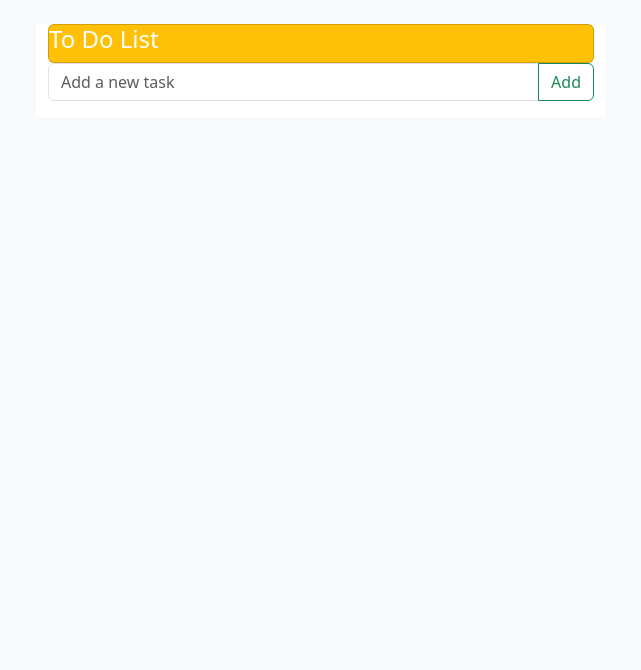
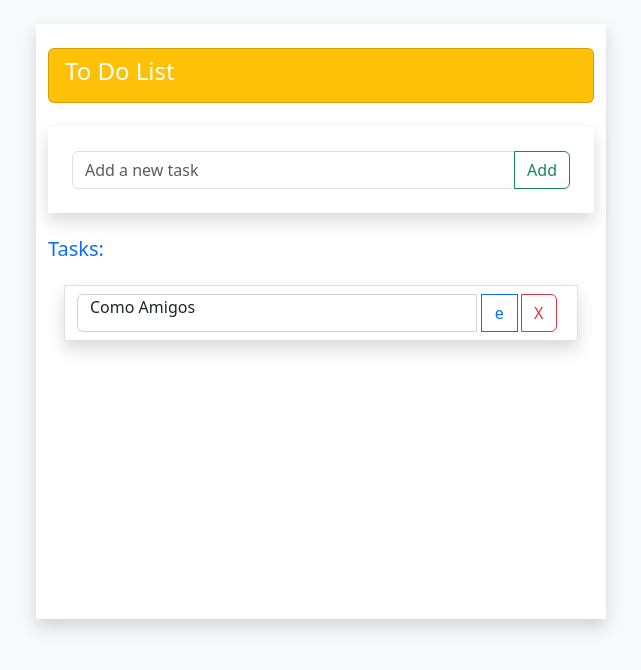
Before and after one commit to GianPolastri/ToDoList-Challenge, an Angular app: page / in a window 1280 px wide. Shown: the top 670 px of the page, without its empty margins (319-960 px from the left). Built offline with nearby package versions, Linux system fonts and the light colour scheme.

Commit message:
display for the tasks, some buttons and css

```diff
--- a/src/app/component/dashboard/dashboard.component.html
+++ b/src/app/component/dashboard/dashboard.component.html
@@ -1,18 +1,33 @@
 <div class="container-fluid bg-light">
     <div class="container bg-light" >
-        <div class="row mt-4">
+        <div class="row mt-4" style="height: 500px">
             <div class="col"></div>
-            <div class="col-md-6 bg-white">
+            <div class="col-md-6 bg-white shadow" >
 
-                <div class="card bg-warning">
-                    <h4 class="text-white">To Do List</h4>
+                <div class="card bg-warning mt-4 mb-4">
+                    <h4 class="text-white ps-3 pt-2 pb-2 ">To Do List</h4>
                 </div>
 
-                <div>
-                    <div class="input-group mb-3">
+                <div class="shadow">
+                    <div class="input-group p-4 ">
                         <input type="text" class="form-control" placeholder="Add a new task">
-                        <button class="btn btn-outline-success" type="button">Add</button>
+                        <button class="btn btn-outline-success " type="button">Add</button>
                     </div>
+                </div>
+
+                <h5 class="text-primary mt-4">Tasks: </h5>
+
+                <div style="overflow-y: auto; height: 350px;">
+                    <div class="m-3">
+                        <div class="p-2 shadow border">
+                            <div class="input-group row ps-3">
+                                <div class="card col-md-10">Como Amigos</div>
+                                <button class="btn btn-outline-primary col me-1 ms-1">e</button>
+                                <button class="btn btn-outline-danger col">X</button>
+                            </div>
+                        </div>
+                    </div>
+
                 </div>
 
             </div>
```
